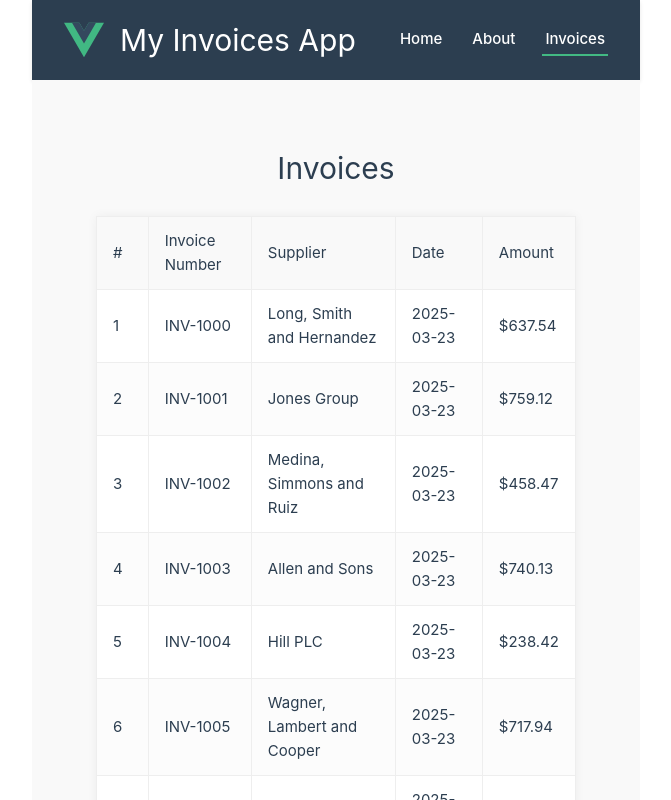
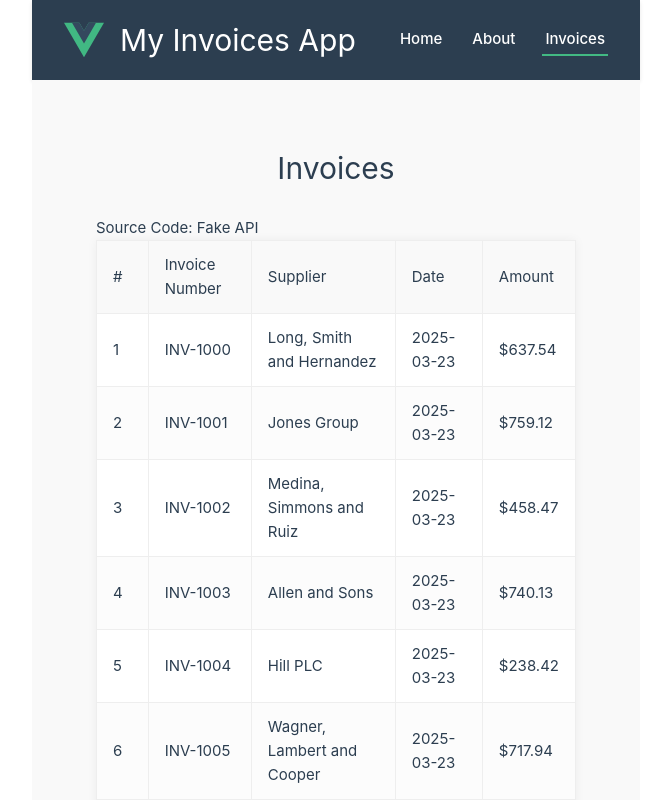
Before and after one commit to victor90braz/app-invoice-frontend-vue, a Vue app: page /invoices in a window 1280 px wide. Shown: the top 800 px of the page, without its empty margins (0-671 px from the left). Built offline with nearby package versions, Linux system fonts and the light colour scheme; no server answers; data requests are answered from the project's data file.

Commit message:
add source code

```diff
--- a/src/views/Invoices/InvoicesView.vue
+++ b/src/views/Invoices/InvoicesView.vue
@@ -4,7 +4,7 @@ import { useInvoiceStore } from '@/stores/invoiceStore'
 import { storeToRefs } from 'pinia'
 
 const store = useInvoiceStore()
-const { invoices, loading, error } = storeToRefs(store)
+const { invoices, loading, error, source } = storeToRefs(store)
 
 onMounted(() => {
   store.fetchInvoices()
@@ -19,6 +19,7 @@ onMounted(() => {
     <p v-else-if="error">{{ error }}</p>
 
     <div v-else>
+      <span class="span">Source Code: {{ source }}</span>
       <table v-if="invoices.length" class="invoice-table">
         <thead>
           <tr>
@@ -64,6 +65,10 @@ h1 {
   box-shadow: 0 0 10px rgba(0, 0, 0, 0.05);
 }
 
+.span {
+  margin-bottom: 10px;
+}
+
 .invoice-table th,
 .invoice-table td {
   padding: 0.75rem 1rem;
```
